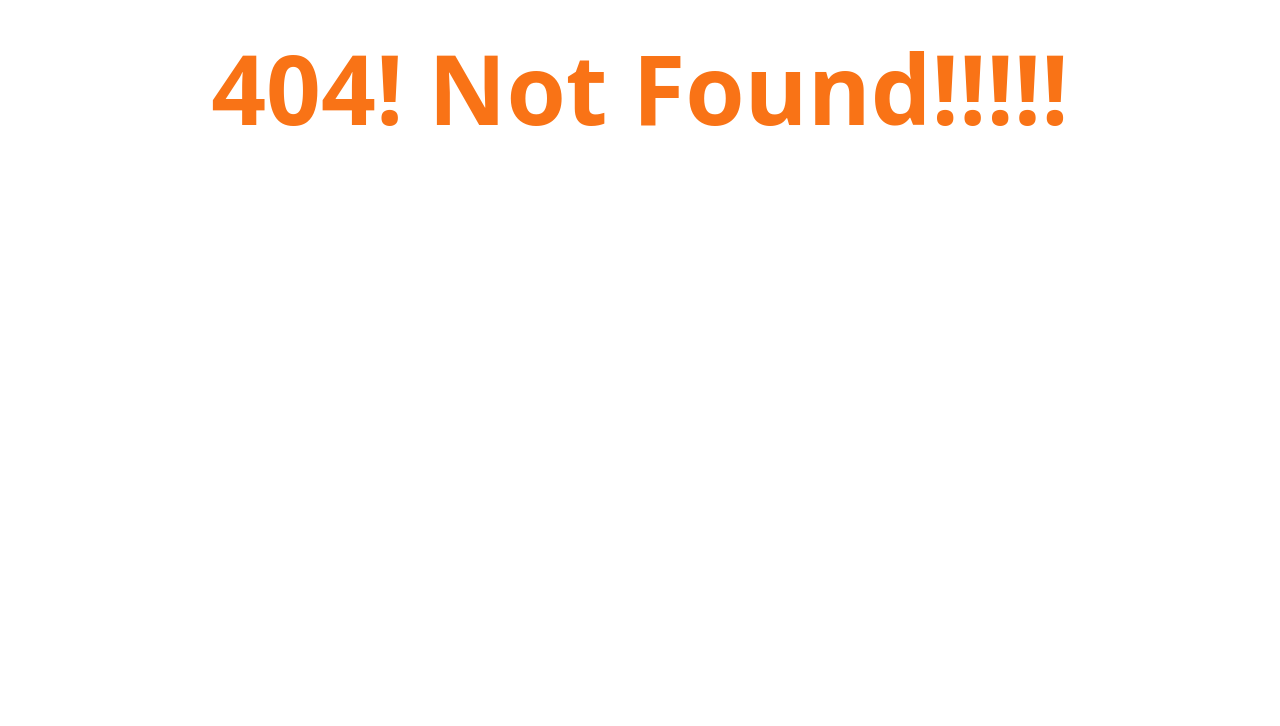
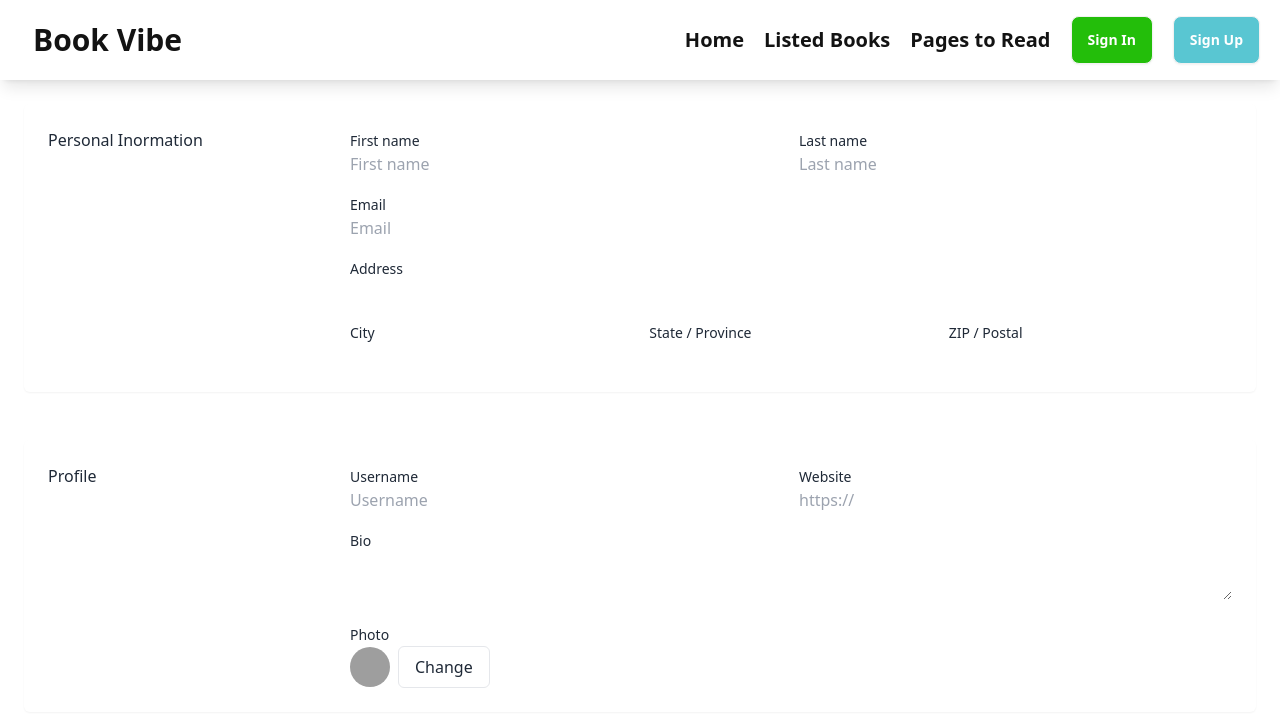
Before and after one commit to RaisaNuzhat/BookVibe, a React (Vite) app: page /signup in a window 1280 px wide. Before the commit this address had no page. Shown: the top 726 px of the page. Built offline with nearby package versions, Linux system fonts and the light colour scheme; grey boxes are pictures that could not be loaded.

Commit message:
extra route sign up added

```diff
--- a/src/components/NavBar.jsx
+++ b/src/components/NavBar.jsx
@@ -11,8 +11,8 @@ const NavBar = () => {
             <NavLink to='/' className={({isActive})=>isActive  ? 'text-[#23BE0A] lg:font-bold  ':' text-[#131313] lg:font-bold '}>Home</NavLink>
             <NavLink to='/listedbooks' className={({isActive})=>isActive  ? 'text-[#23BE0A] lg:font-bold  ':' text-[#131313] lg:font-bold '}>Listed Books</NavLink>
             <NavLink to='/pagestoread' className={({isActive})=>isActive  ? 'text-[#23BE0A] lg:font-bold ':' text-[#131313] lg:font-bold '}>Pages to Read</NavLink>
-            <button className="btn bg-[#23BE0A] text-white">Sign In</button>
-            <button className="btn  bg-[#59C6D2] text-white">Sign Up</button>
+            <Link   className="btn bg-[#23BE0A] text-white">Sign In</Link>
+            <Link  to='/signup' className="btn  bg-[#59C6D2] text-white">Sign Up</Link>
 
           </ul>
 
--- /dev/null
+++ b/src/pages/SignUp.jsx
@@ -0,0 +1,77 @@
+
+
+const SignUp = () => {
+    return (
+        <div>
+            <section className="p-6 dark:bg-gray-100 dark:text-gray-900">
+                <form noValidate="" action="" className="container flex flex-col mx-auto space-y-12">
+                    <fieldset className="grid grid-cols-4 gap-6 p-6 rounded-md shadow-sm dark:bg-gray-50">
+                        <div className="space-y-2 col-span-full lg:col-span-1">
+                            <p className="font-medium">Personal Inormation</p>
+
+                        </div>
+                        <div className="grid grid-cols-6 gap-4 col-span-full lg:col-span-3">
+                            <div className="col-span-full sm:col-span-3">
+                                <label htmlFor="firstname" className="text-sm">First name</label>
+                                <input id="firstname" type="text" placeholder="First name" className="w-full rounded-md focus:ring focus:ring-opacity-75 dark:text-gray-50 focus:dark:ring-violet-600 dark:border-gray-300" />
+                            </div>
+                            <div className="col-span-full sm:col-span-3">
+                                <label htmlFor="lastname" className="text-sm">Last name</label>
+                                <input id="lastname" type="text" placeholder="Last name" className="w-full rounded-md focus:ring focus:ring-opacity-75 dark:text-gray-50 focus:dark:ring-violet-600 dark:border-gray-300" />
+                            </div>
+                            <div className="col-span-full sm:col-span-3">
+                                <label htmlFor="email" className="text-sm">Email</label>
+                                <input id="email" type="email" placeholder="Email" className="w-full rounded-md focus:ring focus:ring-opacity-75 dark:text-gray-50 focus:dark:ring-violet-600 dark:border-gray-300" />
+                            </div>
+                            <div className="col-span-full">
+                                <label htmlFor="address" className="text-sm">Address</label>
+                                <input id="address" type="text" placeholder="" className="w-full rounded-md focus:ring focus:ring-opacity-75 dark:text-gray-50 focus:dark:ring-violet-600 dark:border-gray-300" />
+                            </div>
+                            <div className="col-span-full sm:col-span-2">
+                                <label htmlFor="city" className="text-sm">City</label>
+                                <input id="city" type="text" placeholder="" className="w-full rounded-md focus:ring focus:ring-opacity-75 dark:text-gray-50 focus:dark:ring-violet-600 dark:border-gray-300" />
+                            </div>
+                            <div className="col-span-full sm:col-span-2">
+                                <label htmlFor="state" className="text-sm">State / Province</label>
+                                <input id="state" type="text" placeholder="" className="w-full rounded-md focus:ring focus:ring-opacity-75 dark:text-gray-50 focus:dark:ring-violet-600 dark:border-gray-300" />
+                            </div>
+                            <div className="col-span-full sm:col-span-2">
+                                <label htmlFor="zip" className="text-sm">ZIP / Postal</label>
+                                <input id="zip" type="text" placeholder="" className="w-full rounded-md focus:ring focus:ring-opacity-75 dark:text-gray-50 focus:dark:ring-violet-600 dark:border-gray-300" />
+                            </div>
+                        </div>
+                    </fieldset>
+                    <fieldset className="grid grid-cols-4 gap-6 p-6 rounded-md shadow-sm dark:bg-gray-50">
+                        <div className="space-y-2 col-span-full lg:col-span-1">
+                            <p className="font-medium">Profile</p>
+
+                        </div>
+                        <div className="grid grid-cols-6 gap-4 col-span-full lg:col-span-3">
+                            <div className="col-span-full sm:col-span-3">
+                                <label htmlFor="username" className="text-sm">Username</label>
+                                <input id="username" type="text" placeholder="Username" className="w-full rounded-md focus:ring focus:ring-opacity-75 dark:text-gray-50 focus:dark:ring-violet-600 dark:border-gray-300" />
+                            </div>
+                            <div className="col-span-full sm:col-span-3">
+                                <label htmlFor="website" className="text-sm">Website</label>
+                                <input id="website" type="text" placeholder="https://" className="w-full rounded-md focus:ring focus:ring-opacity-75 dark:text-gray-50 focus:dark:ring-violet-600 dark:border-gray-300" />
+                            </div>
+                            <div className="col-span-full">
+                                <label htmlFor="bio" className="text-sm">Bio</label>
+                                <textarea id="bio" placeholder="" className="w-full rounded-md focus:ring focus:ring-opacity-75 dark:text-gray-50 focus:dark:ring-violet-600 dark:border-gray-300"></textarea>
+                            </div>
+                            <div className="col-span-full">
+                                <label htmlFor="bio" className="text-sm">Photo</label>
+                                <div className="flex items-center space-x-2">
+                                    <img src="https://source.unsplash.com/30x30/?random" alt="" className="w-10 h-10 dark:bg-gray-500 rounded-full dark:bg-gray-300" />
+                                    <button type="button" className="px-4 py-2 border rounded-md dark:border-gray-800">Change</button>
+                                </div>
+                            </div>
+                        </div>
+                    </fieldset>
+                </form>
+            </section>
+        </div>
+    );
+};
+
+export default SignUp;
--- a/src/route/Routes.jsx
+++ b/src/route/Routes.jsx
@@ -8,7 +8,7 @@ import ReadBooks from '../components/ReadBooks';
 import WishLists from '../components/WishLists'
 import PagestoRead from '../pages/PagestoRead';
 import ErrorPage from '../components/ErrorPage';
-
+import SignUp from '../pages/SignUp';
 export  const router = createBrowserRouter([
 
    {
@@ -50,6 +50,10 @@ export  const router = createBrowserRouter([
         {
           path:'/pagestoread',
           element:<PagestoRead/>
+        },
+        {
+          path:'/signup',
+          element:<SignUp/>
         }
 
 
```
